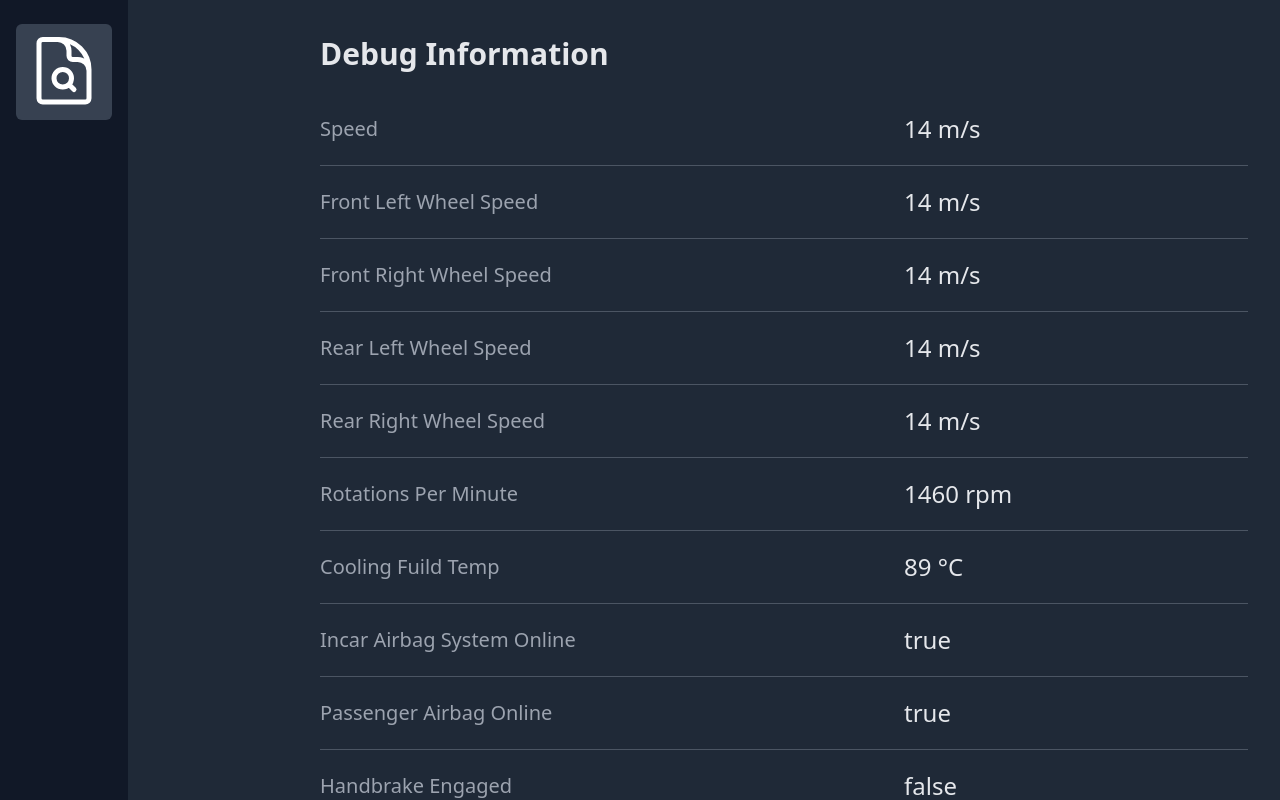
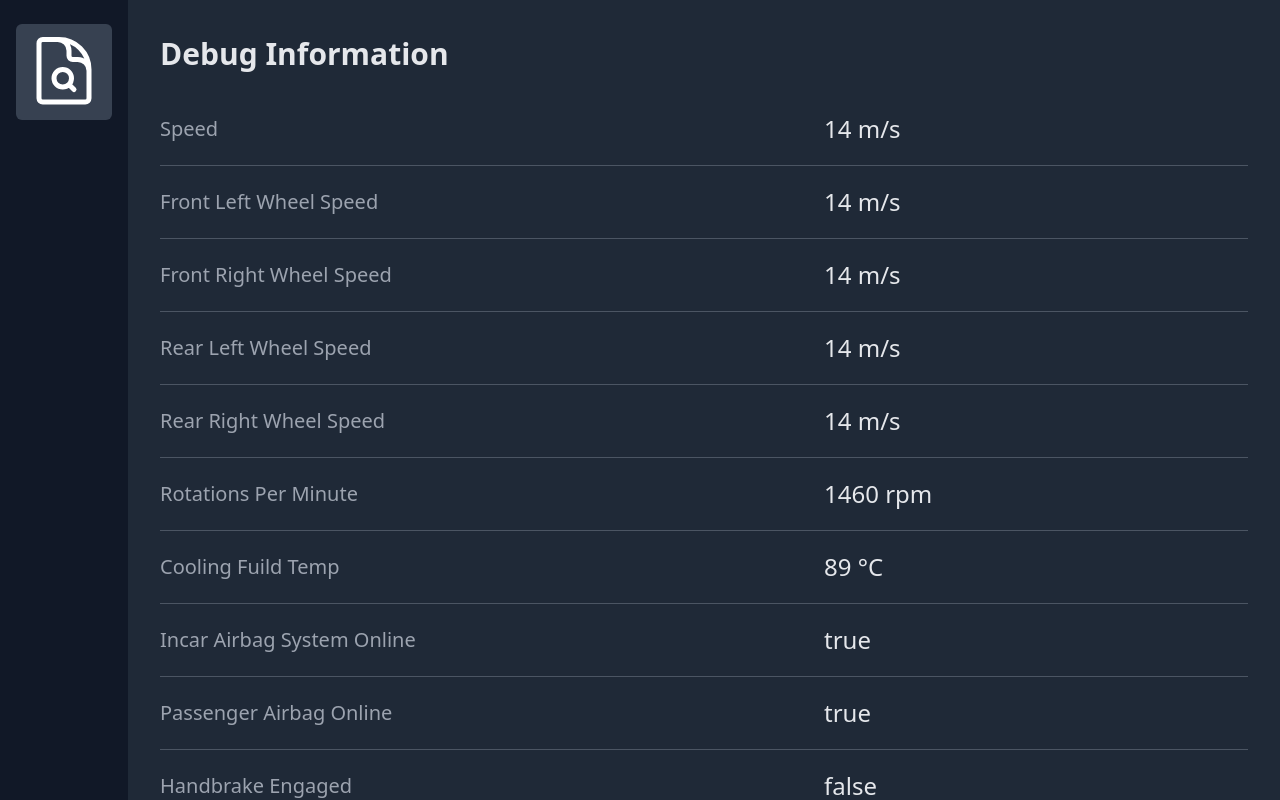
Before and after one commit to open-vehicle-control-system/ovcs, a Vue app in the folder ovcs_infotainment_frontend/: page / in a window 1280 px wide. Shown: the top 800 px of the page. Built offline with nearby package versions, Linux system fonts and the light colour scheme.

Commit message:
Reduct padding on debug page

```diff
--- a/ovcs_infotainment_frontend/src/App.vue
+++ b/ovcs_infotainment_frontend/src/App.vue
@@ -22,8 +22,8 @@
       </div>
     </div>
 
-    <main class="py-10 lg:pl-72 dark:bg-gray-800">
-      <div class="px-4 sm:px-6 lg:px-8">
+    <main class="py-10 lg:pl-32 dark:bg-gray-800">
+      <div class="sm:px-6 lg:px-8">
         <RouterView />
       </div>
     </main>
```
